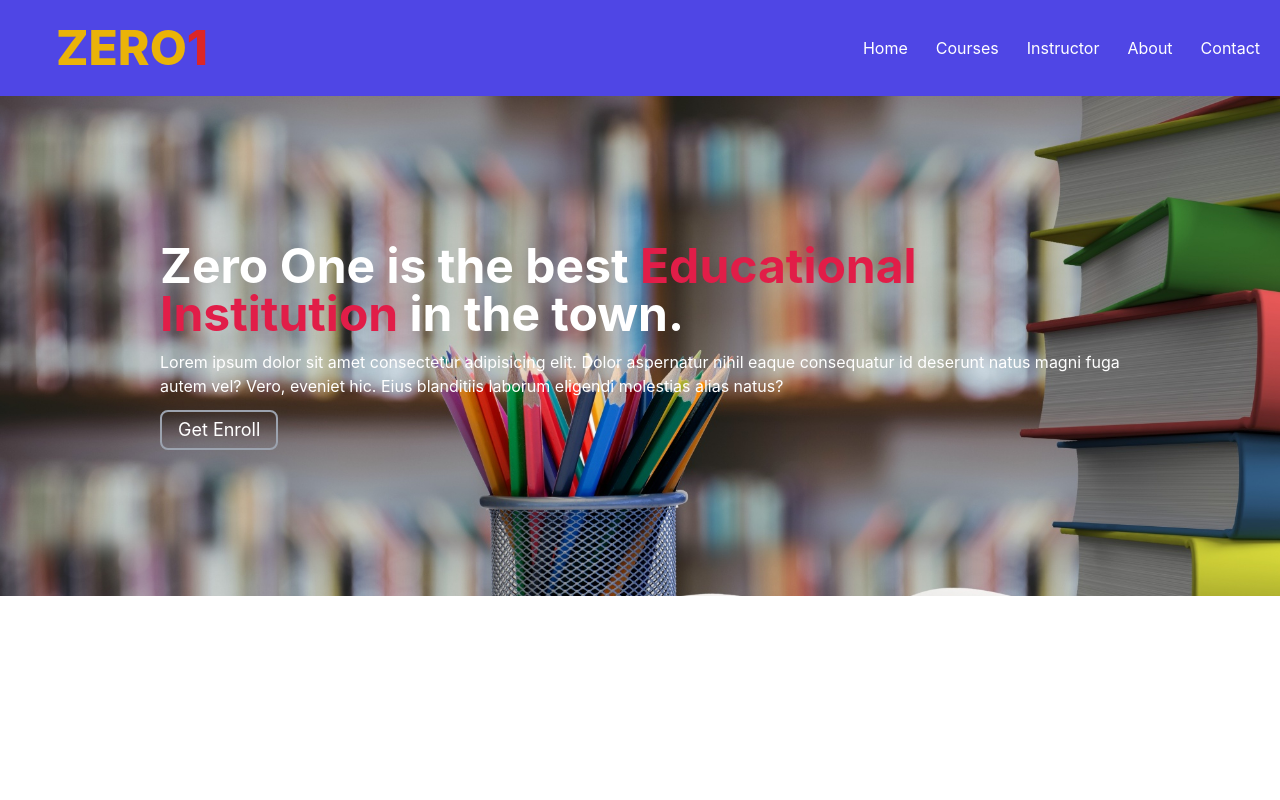
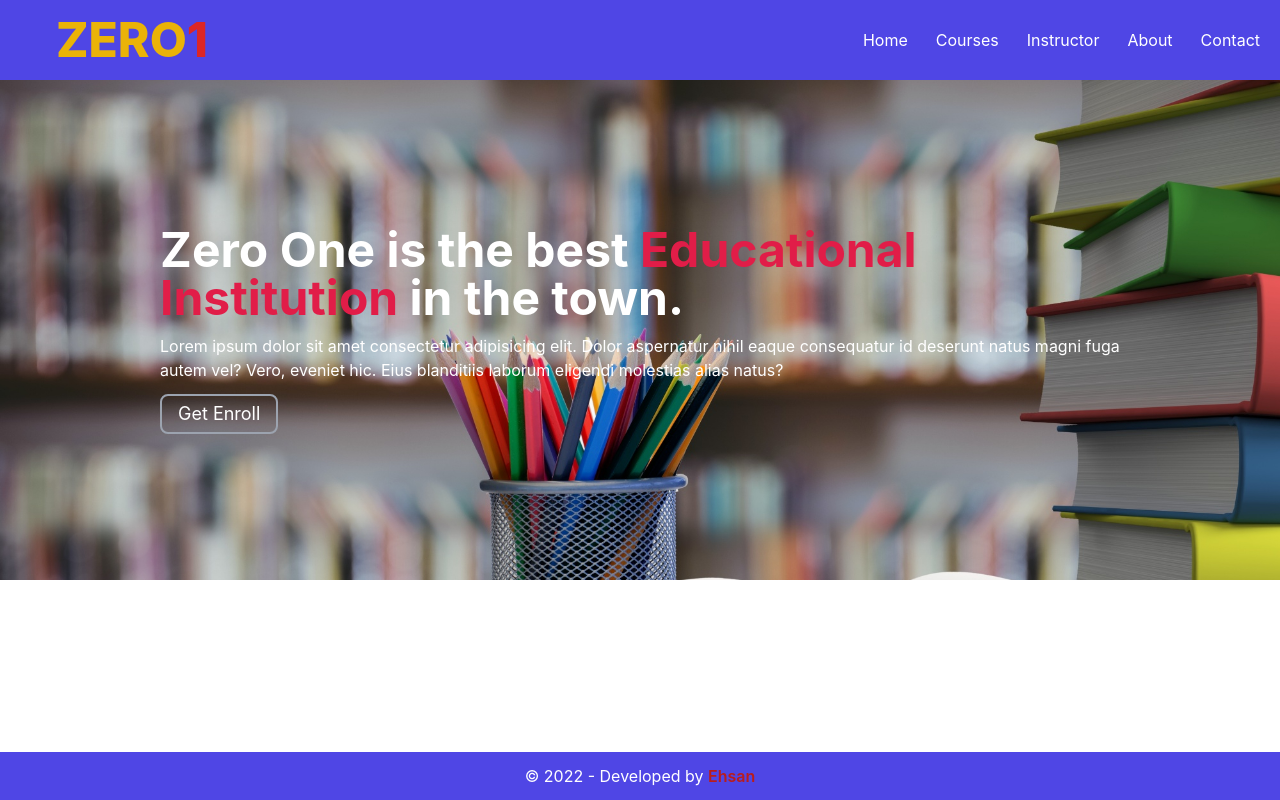
Before and after one commit to EhsanEIK/zero-one-school-website, a React (Create React App) app: page / in a window 1280 px wide. Built offline with nearby package versions, Linux system fonts and the light colour scheme.

Commit message:
added footer

```diff
--- a/src/components/Courses/Courses.js
+++ b/src/components/Courses/Courses.js
@@ -43,7 +43,7 @@ const Courses = () => {
                 }
             </div>
             <CartContext.Provider value={[cart, removeCourse]}>
-                <div className={`bg-sky-500 text-white w-full md:static fixed bottom-0 p-5 ${cart.length >= 3 ? 'bg-amber-500' : undefined}`}>
+                <div className={`bg-sky-500 text-white w-full md:static fixed bottom-0 my-0 p-5 ${cart.length >= 3 ? 'bg-amber-500' : undefined}`}>
                     <Cart></Cart>
                 </div>
             </CartContext.Provider >
--- /dev/null
+++ b/src/components/Footer/Footer.js
@@ -0,0 +1,11 @@
+import React from 'react';
+
+const Footer = () => {
+    return (
+        <footer className='bg-indigo-600 text-center text-white w-full fixed bottom-0 px-5 py-3'>
+            <p>&copy; 2022 - Developed by <a className='text-red-700 font-semibold' href="https://www.linkedin.com/in/ehsanulislamkhan/" target="_blank" rel="noopener noreferrer">Ehsan</a></p>
+        </footer>
+    );
+};
+
+export default Footer;
--- a/src/components/Navbar/Navbar.js
+++ b/src/components/Navbar/Navbar.js
@@ -3,7 +3,7 @@ import { NavLink } from 'react-router-dom';
 
 const Navbar = () => {
     return (
-        <nav className='bg-indigo-600 text-white md:flex md:justify-between items-center py-6'>
+        <nav className='bg-indigo-600 text-white md:flex md:justify-between items-center py-4'>
             <h1 className='text-5xl font-extrabold text-yellow-500 text-center md:ml-14 md:mb-0 mb-5'>ZERO<span className='text-red-600'>1</span></h1>
             <div className='md:ml-0 ml-5'>
                 <NavLink className={({ isActive }) => isActive ? 'bg-red-600 md:mr-3 mr-0 px-2 py-1' : 'md:mr-3 mr-0 px-2 py-1'} to={'/home'}>Home</NavLink>
--- a/src/layouts/Main.js
+++ b/src/layouts/Main.js
@@ -1,5 +1,6 @@
 import React from 'react';
 import { Outlet } from 'react-router-dom';
+import Footer from '../components/Footer/Footer';
 import Header from '../components/Header/Header';
 
 const Main = () => {
@@ -7,6 +8,7 @@ const Main = () => {
         <div>
             <Header></Header>
             <Outlet></Outlet>
+            <Footer></Footer>
         </div>
     );
 };
```
